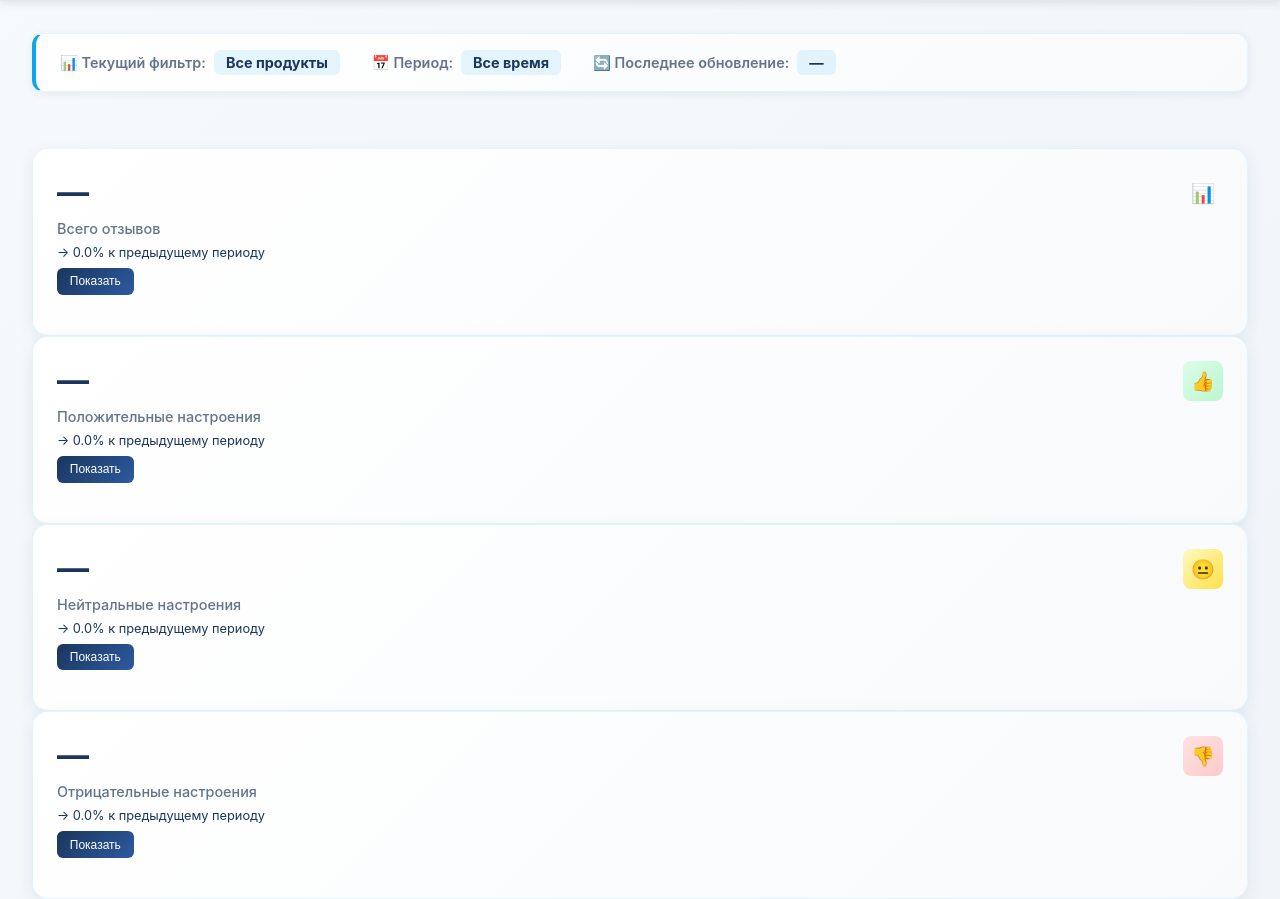
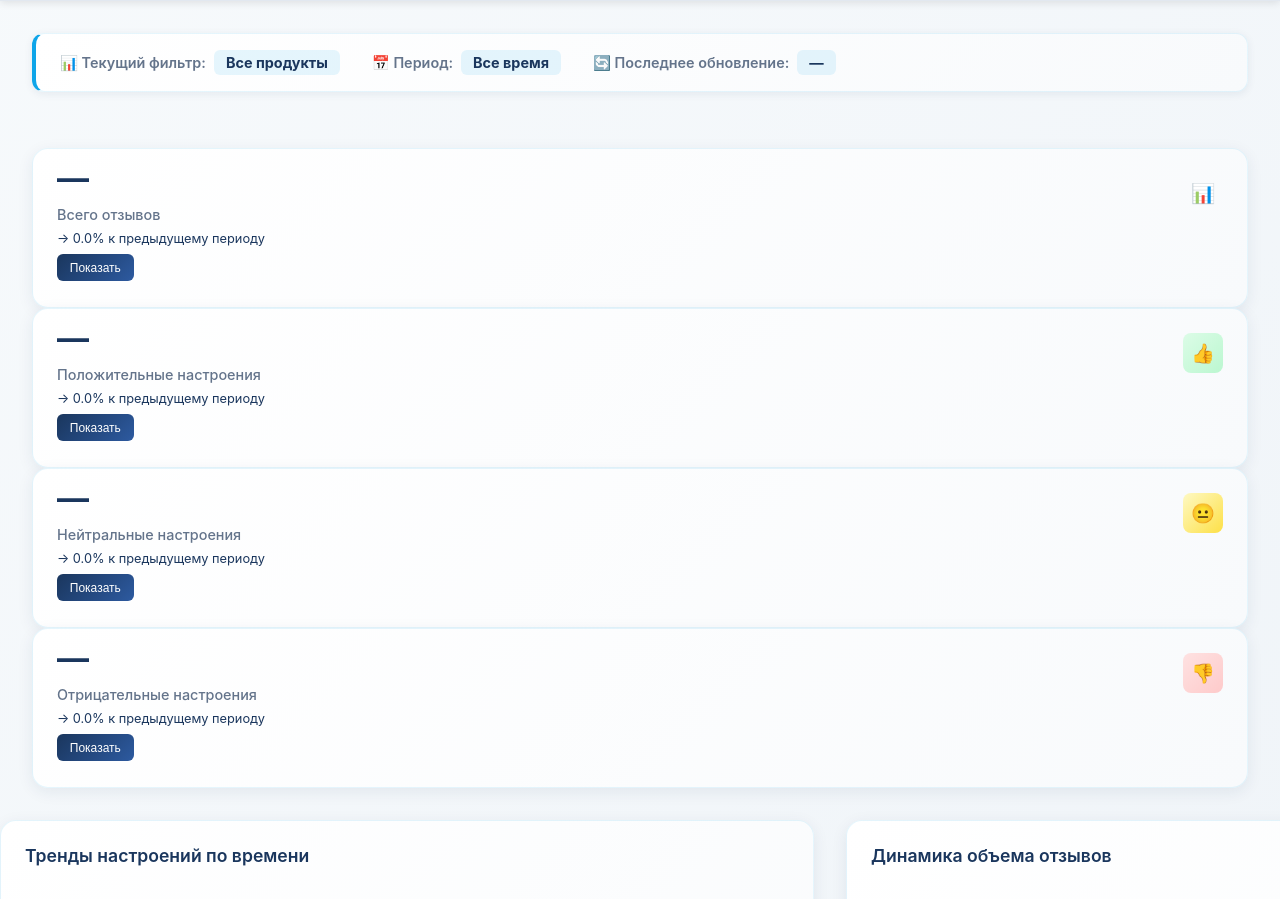
Before and after one commit to ReklamaRabotaet/bankireviewer02, a Flask app: page / in a window 1280 px wide; the page is wider, and only the part inside the window is pictured. Shown: the part 262-1161 px from the top of that part. Run offline with Flask 3, Linux system fonts and the light colour scheme; data that the repository does not hold is empty; some libraries are stand-ins or nearby versions; some web fonts are replaced.

Commit message:
Arrange dashboard statistics into four equal rectangular cards for desktop view
Update templates/dashboard.html to change the grid layout for stat-cards from auto-fit to a fixed 4 columns and adjust card styling for consistent height.

Replit-Commit-Author: Agent
Replit-Commit-Session-Id: 8d4219db-2aac-4ece-bf03-a8966d9cd775
Replit-Commit-Checkpoint-Type: intermediate_checkpoint
Replit-Commit-Screenshot-Url: https://storage.googleapis.com/screenshot-production-us-central1/55cf2ac9-940d-421b-b30e-23cba5f0cc17/8d4219db-2aac-4ece-bf03-a8966d9cd775/ciXQlxq

```diff
--- a/templates/dashboard.html
+++ b/templates/dashboard.html
@@ -218,19 +218,24 @@
 
         .stats-grid {
             display: grid;
-            grid-template-columns: repeat(auto-fit, minmax(240px, 1fr));
+            grid-template-columns: repeat(4, 1fr);
             gap: 1.5rem;
             margin-bottom: 2rem;
         }
 
         .stat-card {
             background: linear-gradient(135deg, #ffffff 0%, #f8fafc 100%);
-            padding: 1.5rem;
+            padding: 1.25rem 1.5rem;
             border-radius: 16px;
             box-shadow: 0 4px 16px rgba(26, 54, 93, 0.08);
             border: 1px solid rgba(14, 165, 233, 0.1);
             transition: all 0.3s ease;
             position: relative;
+            min-height: 140px;
+            max-height: 160px;
+            display: flex;
+            flex-direction: column;
+            justify-content: center;
         }
 
         .stat-header {
```
Also changed, not shown: 1 other file.
